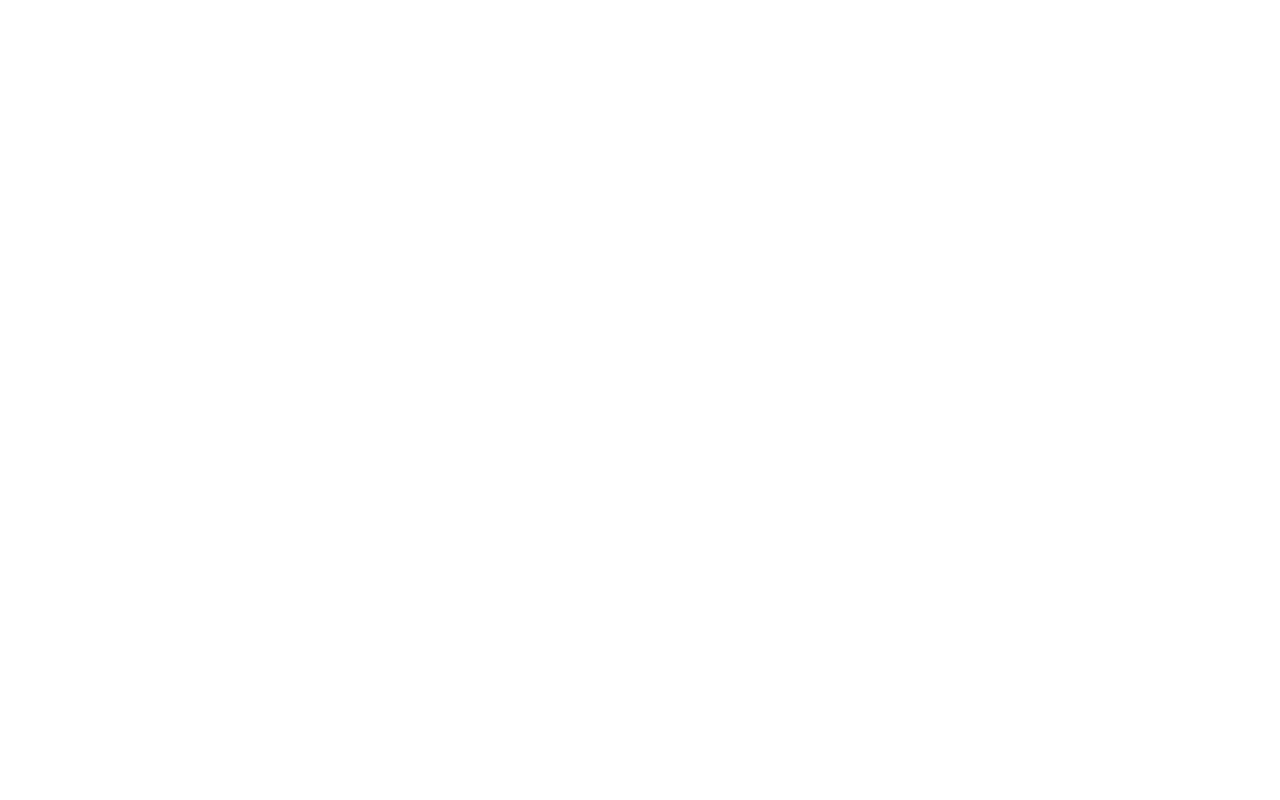
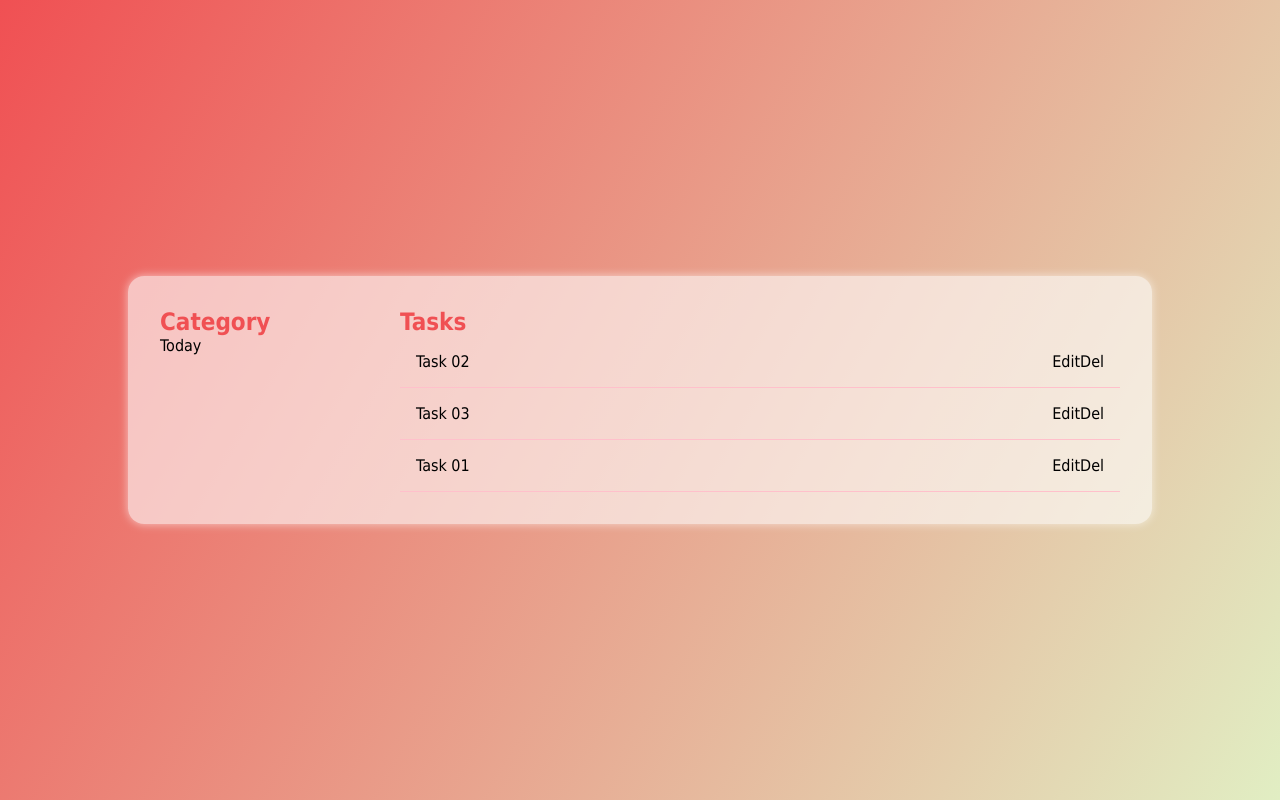
Before and after one commit to AmirSajjadHashemi/To-Do, a plain HTML site: page index.html in a window 1280 px wide. Drawn offline with Linux system fonts and the light colour scheme.

Commit message:
Add more elements

```diff
--- a/index.html
+++ b/index.html
@@ -5,10 +5,26 @@
     <meta http-equiv="X-UA-Compatible" content="IE=edge">
     <meta name="viewport" content="width=device-width, initial-scale=1.0">
     <title>Document</title>
+    <link rel="stylesheet" href="css/main.css">
+    <script src="js/app.js" defer></script>
 </head>
 <body>
+    <div class="background"></div>
     <div id="container" class="grid-container">
-
+        <div id="left-panel" class="grid-item">
+            <h2 class="category-title">Category</h2>
+            <ul class="category-list">
+                <li id="today">Today</li>
+            </ul>
+        </div>
+        <div id="right-panel" class="grid-item">
+            <h2 class="tasks-title">Tasks</h2>
+            <ul class="tasks-list">
+                <li class="task"> Task 02 <div class="editable"><span class="edit">Edit</span><span class="delete">Del</span></div></li>
+                <li class="task"> Task 03 <div class="editable"><span class="edit">Edit</span><span class="delete">Del</span></div></li>
+                <li class="task"> Task 01 <div class="editable"><span class="edit">Edit</span><span class="delete">Del</span></div></li>
+            </ul>
+        </div>
     </div>
 </body>
 </html>
```
